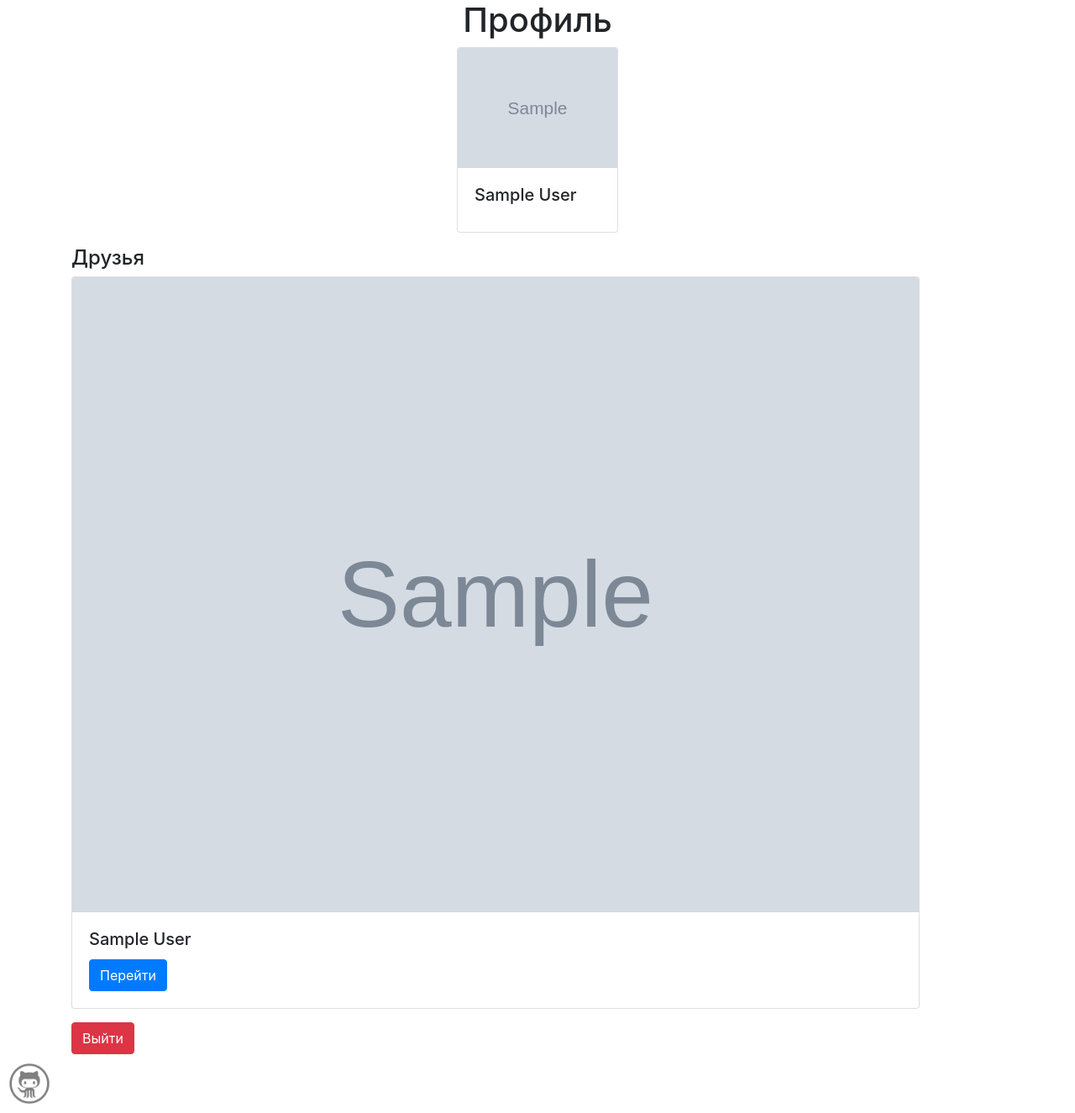
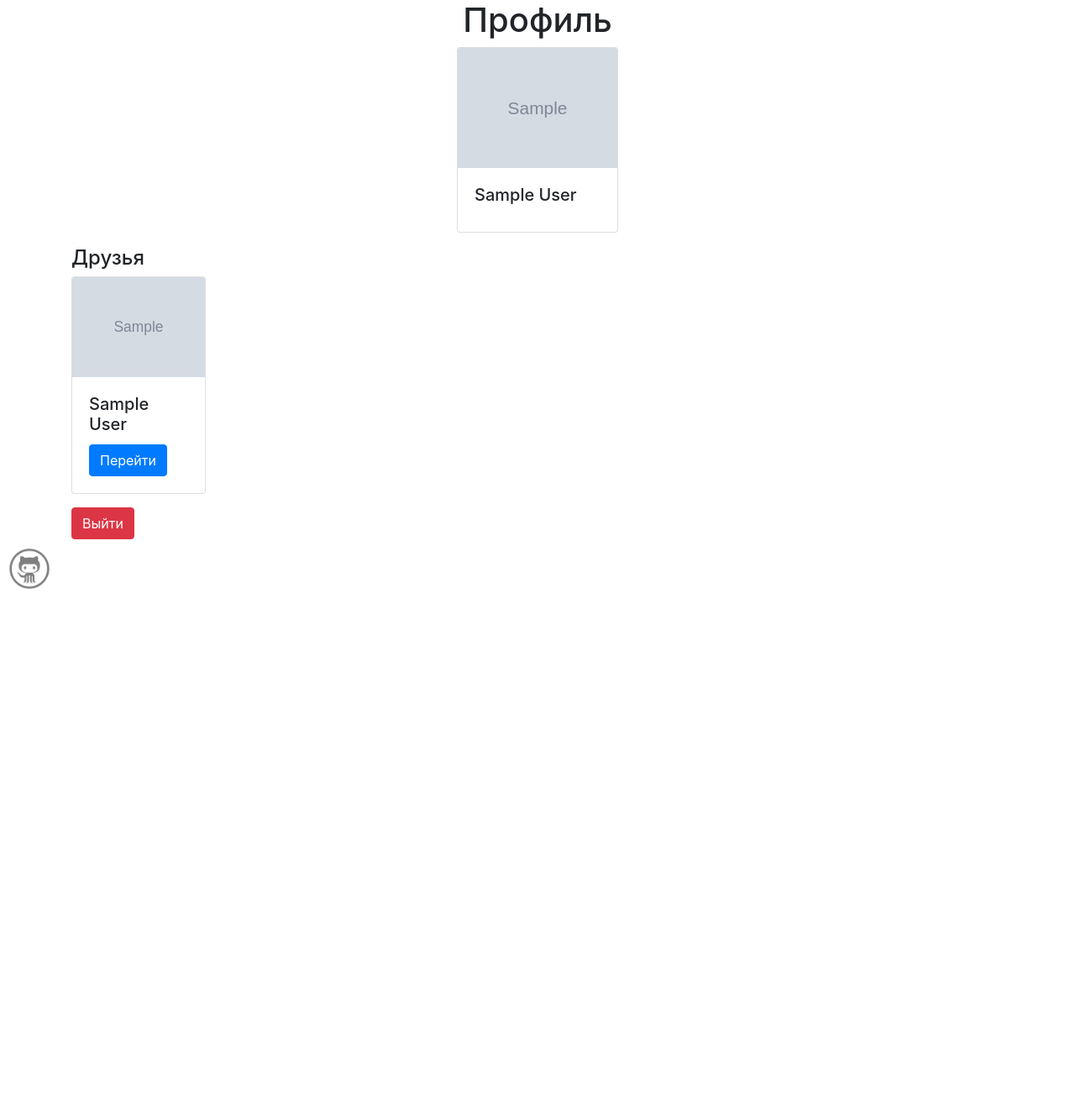
Before and after one commit to Elfreezy/authVK, a Flask app: template app/templates/profile.html in a window 1280 px wide. Shown: the whole page at 84% size. After the commit the page ends 701 px from the top, so only its background shows below. Run offline with Flask 2, Linux system fonts and the light colour scheme; a user stored in the database is signed in; tables that the repository leaves empty hold one stand-in row (values such as "Sample post"); the template is opened without the code that fills it: most values are stand-ins (such as "Sample title", 1, 10 or a date in 2020); grey boxes marked "Sample" are stand-in pictures; some libraries are stand-ins or nearby versions.

Commit message:
Update profile.html

```diff
--- a/app/templates/profile.html
+++ b/app/templates/profile.html
@@ -21,10 +21,10 @@
 <div>
     <h4 class="mt-3">Друзья</h4>
 
-    <div class="card-deck" style="width: 65rem;">
+    <div class="card-deck">
         {% for friend in friends_id %}
         {% set url="https://vk.com/id{id}".format(id=friend.id) %}
-        <div class="card">
+        <div class="card" style="max-width: 10rem;">
             <img src="{{ friend.photo_200 }}" class="card-img-top" alt="...">
             <div class="card-body">
                 <h5 class="card-title">{{ friend.first_name }} {{ friend.last_name }}</h5>
```
